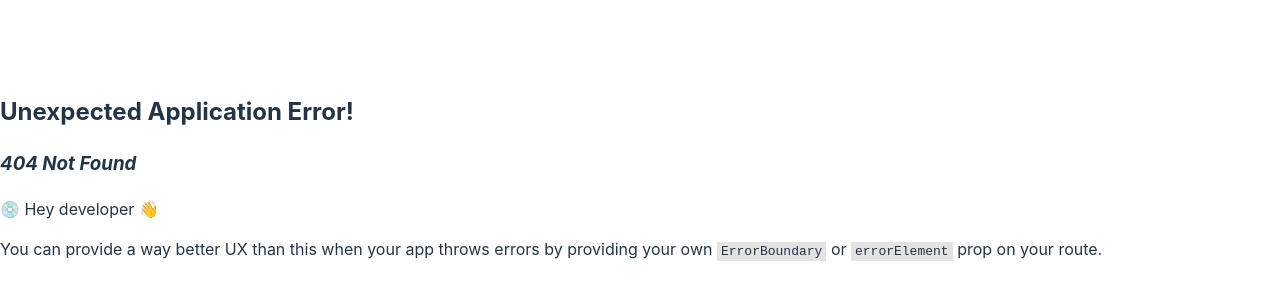
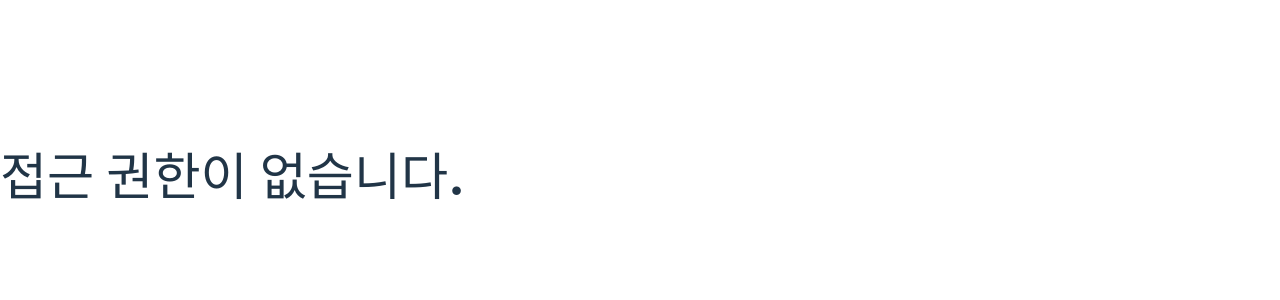
Before and after one commit to Team-Toonie/Toonie-FE, a React (Vite) app: page /cart in a window 1280 px wide. Before the commit this address had no page. Shown: the part 224-524 px from the top of the page. Built offline with nearby package versions, Linux system fonts and the light colour scheme.

Commit message:
feat: 사용자 권한별 라우팅 설정

```diff
--- /dev/null
+++ b/src/components/ProtectedRoute.tsx
@@ -0,0 +1,18 @@
+import { USER_ROLE } from '../constants/userRole';
+import NoAccess from '../pages/error/NoAccess';
+
+const getUserRole = (): string => {
+  return localStorage.getItem('userRole') || USER_ROLE.VISITOR;
+}; // TODO: 나중에 제대로 바꿔주기
+
+const ProtectedRoute = ({ allowedRoles, children }: { allowedRoles: string[]; children: React.ReactNode }) => {
+  const userRole = getUserRole();
+
+  if (!allowedRoles.includes(userRole)) {
+    return <NoAccess />;
+  }
+
+  return <>{children}</>;
+};
+
+export default ProtectedRoute;
--- /dev/null
+++ b/src/constants/userRole.ts
@@ -0,0 +1,5 @@
+export const USER_ROLE = {
+  VISITOR: 'visitor',
+  MEMBER: 'member',
+  OWNER: 'owner'
+};
--- /dev/null
+++ b/src/pages/cart/Cart.tsx
@@ -0,0 +1,9 @@
+const Cart = () => {
+  return (
+    <>
+      <h1>장바구니</h1>
+    </>
+  );
+};
+
+export default Cart;
--- /dev/null
+++ b/src/pages/error/NoAccess.tsx
@@ -0,0 +1,9 @@
+const NoAccess = () => {
+  return (
+    <>
+      <h1>접근 권한이 없습니다.</h1>
+    </>
+  );
+};
+
+export default NoAccess;
--- a/src/routes/router.tsx
+++ b/src/routes/router.tsx
@@ -1,7 +1,10 @@
 import { createBrowserRouter } from 'react-router-dom';
+import { USER_ROLE } from '../constants/userRole';
 import Login from '../pages/login/Login';
 import Map from '../pages/map/Map';
 import Comics from '../pages/comics/Comics';
+import ProtectedRoute from '../components/ProtectedRoute';
+import Cart from '../pages/cart/Cart';
 
 const router = createBrowserRouter([
   {
@@ -15,6 +18,14 @@ const router = createBrowserRouter([
   {
     path: '/comics',
     element: <Comics />
+  },
+  {
+    path: '/cart',
+    element: (
+      <ProtectedRoute allowedRoles={[USER_ROLE.MEMBER]}>
+        <Cart />
+      </ProtectedRoute>
+    )
   }
 ]);
 
```
Also changed, not shown: src/pages/store/Store.tsx (added, +9 -0 lines).
